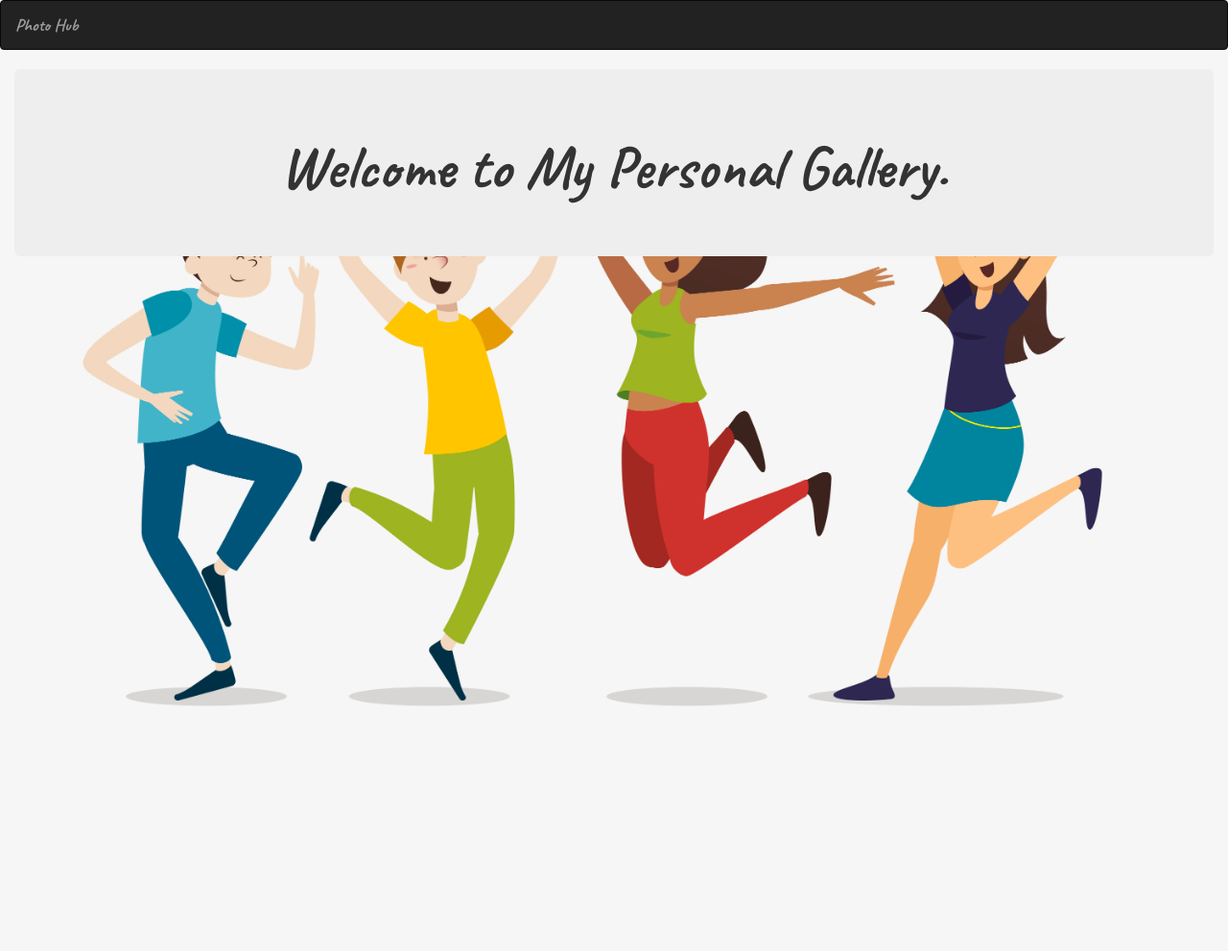
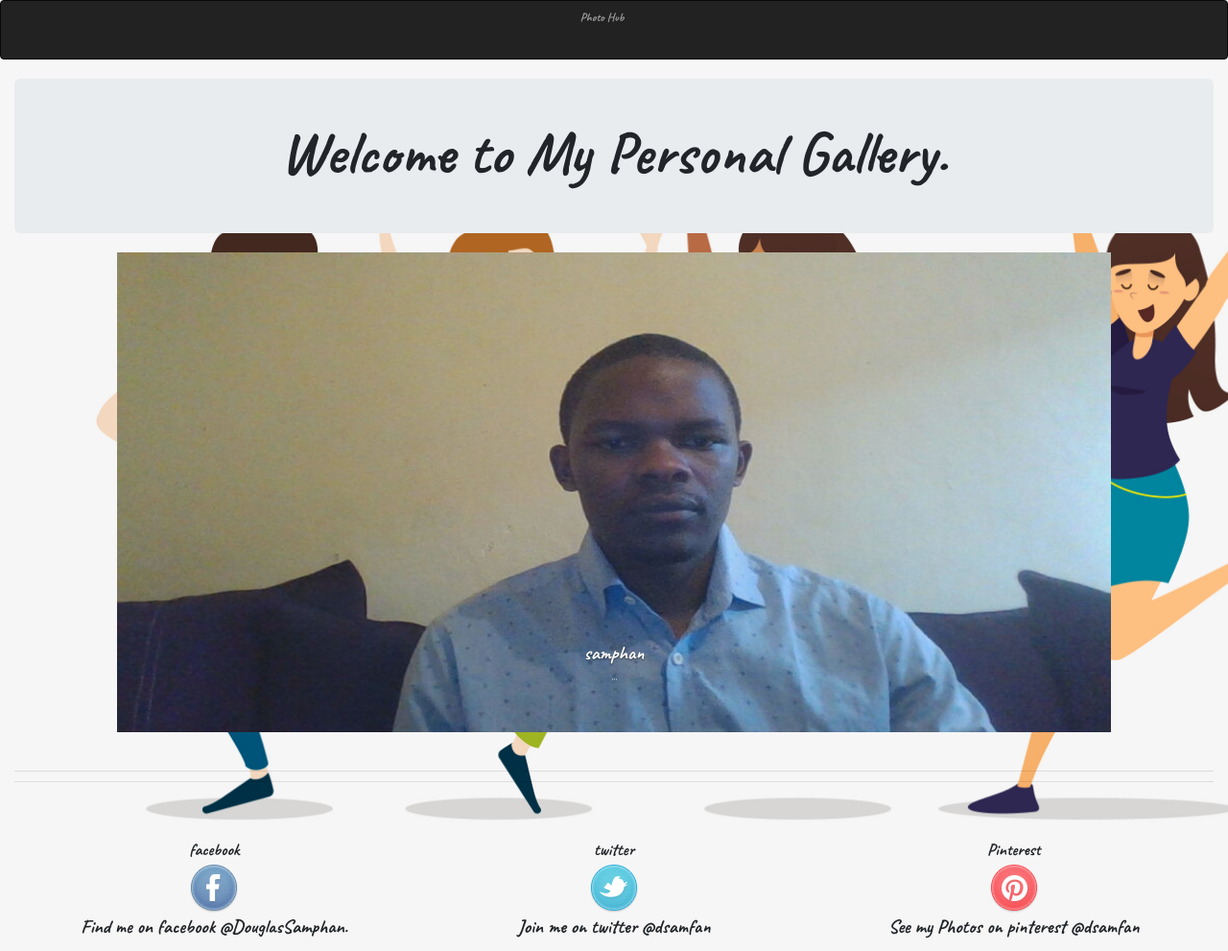
Before and after one commit to Samfan01/Gallery, a Django app: page / in a window 1280 px wide. Shown: the whole page at 96% size. Before the commit the page ends 736 px from the top, so only its background shows below. Run offline with Django 3.2, Linux system fonts and the light colour scheme; some libraries are stand-ins or nearby versions.

Commit message:
created a footer to display contact info

```diff
--- a/photos/templates/base.html
+++ b/photos/templates/base.html
@@ -12,9 +12,11 @@
 
     {% block styles %}
         {% bootstrap_css %}
+        <link rel="stylesheet" href="https://maxcdn.bootstrapcdn.com/bootstrap/4.0.0/css/bootstrap.min.css" integrity="sha384-Gn5384xqQ1aoWXA+058RXPxPg6fy4IWvTNh0E263XmFcJlSAwiGgFAW/dAiS6JXm" crossorigin="anonymous">
         <link rel="stylesheet" href="{% static 'css/base.css' %}">
         <link rel="preconnect" href="https://fonts.gstatic.com">
         <link href="https://fonts.googleapis.com/css2?family=Caveat:wght@700&display=swap" rel="stylesheet">
+
 
     {% endblock %}
 </head>
@@ -28,7 +30,10 @@
 
     {% block scripts %}
         {% bootstrap_javascript %}
-    {% endblock %}
+        <script src="https://code.jquery.com/jquery-3.2.1.slim.min.js" integrity="sha384-KJ3o2DKtIkvYIK3UENzmM7KCkRr/rE9/Qpg6aAZGJwFDMVNA/GpGFF93hXpG5KkN" crossorigin="anonymous"></script>
+        <script src="https://cdnjs.cloudflare.com/ajax/libs/popper.js/1.12.9/umd/popper.min.js" integrity="sha384-ApNbgh9B+Y1QKtv3Rn7W3mgPxhU9K/ScQsAP7hUibX39j7fakFPskvXusvfa0b4Q" crossorigin="anonymous"></script>
+        <script src="https://maxcdn.bootstrapcdn.com/bootstrap/4.0.0/js/bootstrap.min.js" integrity="sha384-JZR6Spejh4U02d8jOt6vLEHfe/JQGiRRSQQxSfFWpi1MquVdAyjUar5+76PVCmYl" crossorigin="anonymous"></script>
+        {% endblock %}
 
 </body>
 </html>
--- a/photos/templates/index.html
+++ b/photos/templates/index.html
@@ -1,4 +1,6 @@
 {% extends 'base.html' %}
+<link rel="stylesheet" href="https://maxcdn.bootstrapcdn.com/bootstrap/4.0.0/css/bootstrap.min.css"
+    integrity="sha384-Gn5384xqQ1aoWXA+058RXPxPg6fy4IWvTNh0E263XmFcJlSAwiGgFAW/dAiS6JXm" crossorigin="anonymous">
 
 {% block content %}
 {{ block.super }}
@@ -7,5 +9,71 @@
         <h1 class="text-center">Welcome to My Personal Gallery.</h1>
 
     </div>
-</div>
-{% endblock%}
+    <div class="row">
+        <div class="col-md-1"></div>
+        <div class="col-md-10">
+            <div id="carouselExampleSlidesOnly" class="carousel slide" data-ride="carousel">
+                <div class="carousel-inner">
+                    <div class="carousel-item active">
+                        <img class="d-block w-100" src="/static/images/pass.jpg" alt="First slide"
+                            style="height: 500px; width: 500px;">
+                            <div class="carousel-caption d-none d-md-block">
+                                <h2>samphan</h2>
+                                <p>...</p>
+                              </div>
+                    </div>
+                    <div class="carousel-item">
+                        <img class="d-block w-100" src="/static/images/passport.jpg" alt="Second slide"
+                            style="height: 500px; width: 500px;">
+                            <div class="carousel-caption d-none d-md-block">
+                                <h2>samphan</h2>
+                                <p>...</p>
+                              </div>
+                    </div>
+                    <div class="carousel-item">
+                        <img class="d-block w-100" src="/static/images/passport1.jpg" alt="Third slide"
+                            style="height: 500px; width: 500px;">
+                            <div class="carousel-caption d-none d-md-block">
+                                <h2>samphan</h2>
+                                <p>...</p>
+                              </div>
+                    </div>
+                </div>
+            </div>
+
+
+        </div>
+        <div class="col-md-1"></div>
+    </div>
+    <br><br><hr><hr>
+     <div id="footer">
+            <div class="col-md-4">
+                <h3>facebook</h3>
+                <img src="/static/images/facebook.png" alt="">
+                <p>Find me on facebook @DouglasSamphan.</p>
+
+            </div>
+            <div class="col-md-4">
+                <h3>twitter</h3>
+                <img src="/static/images/twitter.png" alt="">
+                <p>Join me on twitter @dsamfan</p>
+
+
+            </div>
+            <div class="col-md-4">
+                <h3>Pinterest</h3>
+                <img src="/static/images/pinterest.png" alt="">
+                <p>See my Photos on pinterest @dsamfan</p>
+
+
+            </div>
+        </div>
+    </div>
+
+
+
+
+
+
+
+    {% endblock%}
--- a/static/css/base.css
+++ b/static/css/base.css
@@ -5,3 +5,9 @@
     background-size: cover;
     font-family: 'Caveat', cursive;
 }
+#footer{
+    width: 100%;
+    text-align: center;
+    padding-top: 50px;
+    font-size: 20px;
+}
```
Also changed, not shown: static/images/License free.txt (deleted, +0 -45 lines), static/images/License premium.txt (deleted, +0 -30 lines), static/images/Screenshot from 2021-02-09 19-54-04.png (added), static/images/facebook.png (added), static/images/pass.jpg (added), static/images/passport.jpg (added), static/images/passport1.jpg (added), static/images/pinterest.png (added), static/images/twitter.png (added), 3 other files.
